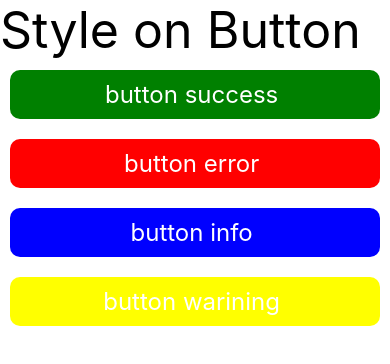
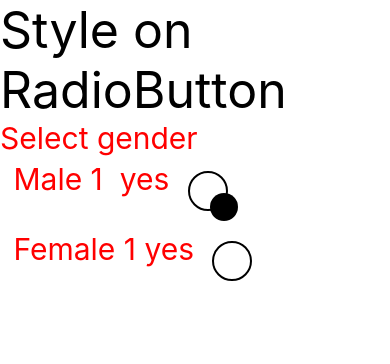
Before and after one commit to es-77/learn-react-native, a React Native app: screen / in a window 390 px wide. Shown: the top 364 px of the page. Built offline with nearby package versions, Linux system fonts and the light colour scheme.

Commit message:
radio button

```diff
--- a/App.tsx
+++ b/App.tsx
@@ -9,6 +9,7 @@ import PageFlateList from './components/PageFlateList';
 import PageMap from './components/PageMap';
 import PageGrid from './components/PageGrid';
 import StyleWithButton from './components/StyleWithButton';
+import RadioButton from './components/RadioButton';
 
 const App = () => {
   return (
@@ -30,8 +31,10 @@ const App = () => {
       <PageMap/> */}
       {/* <Text style={{fontSize: 50}}>Grid Layout</Text>
       <PageGrid/> */}
-      <Text style={{fontSize: 50}}>Style on Button</Text>
-      <StyleWithButton/>
+      {/* <Text style={{fontSize: 50}}>Style on Button</Text>
+      <StyleWithButton/> */}
+      <Text style={{fontSize: 50}}>Style on RadioButton</Text>
+      <RadioButton/>
     </View>
   );
 };
--- /dev/null
+++ b/components/RadioButton.js
@@ -0,0 +1,63 @@
+import React, { useState } from 'react';
+import {
+  View,
+  Text,
+  TouchableOpacity,
+  StyleSheet,
+} from 'react-native';
+
+const RadioButton = () => {
+  const [selectRadio, setSelectRadio] = useState(1);
+
+  return (
+    <View>
+      <Text style={styles.label}>Select gender</Text>
+      <TouchableOpacity onPress={() => setSelectRadio(1)}>
+        <View style={styles.mainWrapper}>
+          <Text style={styles.label}> Male {selectRadio}  {(selectRadio === 1)? 'yes':'no'} </Text>
+          <Text style={styles.radio}>
+            {selectRadio === 1 ? <View style={styles.radioBackground}></View> : null}
+          </Text>
+        </View>
+      </TouchableOpacity>
+      <TouchableOpacity onPress={() => setSelectRadio(2)}>
+        <View style={styles.mainWrapper}>
+          <Text style={styles.label}> Female {selectRadio} {(selectRadio === 1)? 'yes':'no'} </Text>
+          <Text style={styles.radio}>
+            {selectRadio === 2 ? <View style={styles.radioBackground}></View> : null}
+          </Text>
+        </View>
+      </TouchableOpacity>
+    </View>
+  );
+};
+
+export default RadioButton;
+
+const styles = StyleSheet.create({
+  radio: {
+    height: 40,
+    width: 40,
+    borderColor: 'black',
+    borderWidth: 2,
+    borderRadius: 20,
+    margin: 10,
+  },
+  label: {
+    fontSize: 30,
+    color: 'red',
+  },
+  mainWrapper: {
+    flexDirection: 'row',
+    margin: 3,
+    padding: 2,
+  },
+  radioBackground: {
+    backgroundColor: 'black',
+    borderRadius: 20,
+    margin: 20,
+    height: 28,
+    width: 28,
+    alignItems: 'center',
+  }
+});
```
